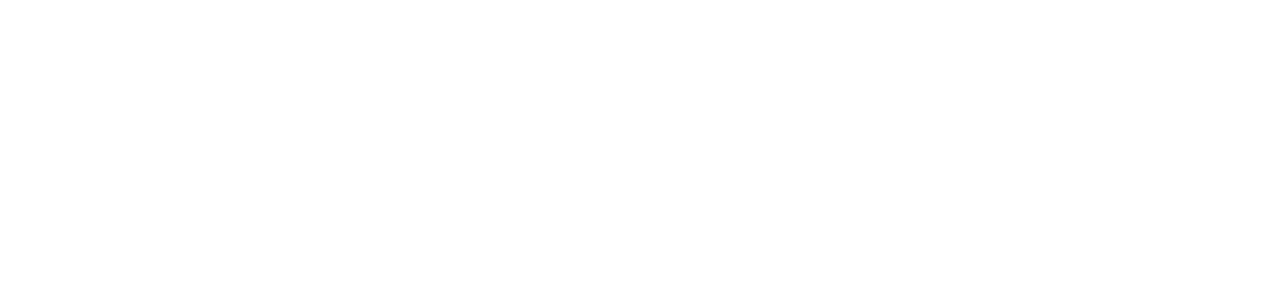
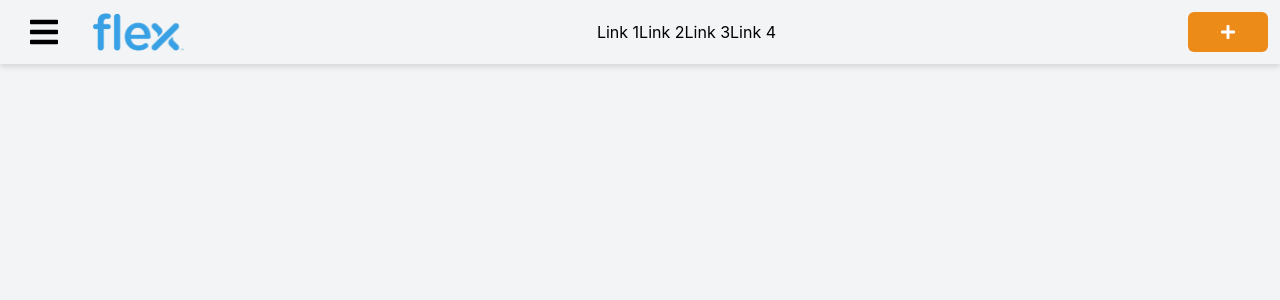
Before and after one commit to pihiwatari/digital-catalog-react, a React (Create React App) app: page /3DModels/1 in a window 1280 px wide. Before the commit this address had no page. Shown: the top 300 px of the page. Built offline with nearby package versions, Linux system fonts and the light colour scheme; data requests are answered from the project's data file.

Commit message:
Header styling

```diff
--- a/src/App.js
+++ b/src/App.js
@@ -1,6 +1,7 @@
 import { Routes, Route } from "react-router-dom";
 import { useState, useEffect } from "react";
 import { GalleryPage } from "./pages/GalleryPage";
+import { Header } from "./layouts/Header";
 import "./index.css";
 
 function App() {
@@ -13,7 +14,6 @@
     const fetchData = async (url) => {
       const data = await fetch(url);
       const models = await data.json();
-      console.log(models);
       setModelData(models);
     };
 
@@ -22,7 +22,8 @@
   }, []);
 
   return (
-    <div id="app" className="w-screen h-screen">
+    <div id="app" className="flex flex-col w-screen h-screen bg-gray-100">
+      <Header />
       <Routes>
         <Route path="/" element={<GalleryPage models={modelData} />} />
       </Routes>
--- a/src/components/Render3DModel/index.js
+++ b/src/components/Render3DModel/index.js
@@ -31,6 +31,7 @@
       <ErrorBoundary>
         <Canvas
           camera={{ fov: 75, near: 0.1, far: 1000, position: [0, 10, 20] }}
+          className="bg-gray-300"
         >
           <Model url={url} />
           <Environment preset="sunset" />
--- /dev/null
+++ b/src/layouts/Header/index.js
@@ -0,0 +1,41 @@
+import React, { useState } from "react";
+import { Link } from "react-router-dom";
+import { FaBars, FaPlus, FaRegTimesCircle } from "react-icons/fa";
+import flex_logo from "../../assets/images/flex_logo.svg";
+
+function Header() {
+  const [menuOpen, setMenuOpen] = useState(false);
+
+  const handleClick = () => {
+    setMenuOpen((prevState) => !prevState);
+  };
+
+  return (
+    <nav className="flex justify-between items-center h-16 w-full p-3 bg-gray-100 drop-shadow-md">
+      <div className="flex items-center gap-4">
+        <button className="p-4" onClick={handleClick}>
+          {!!menuOpen ? (
+            <FaRegTimesCircle className="h-8 w-8" />
+          ) : (
+            <FaBars className="h-8 w-8" />
+          )}
+        </button>
+        <img className="h-10 w-full" src={flex_logo} alt="Flex_logo.svg" />
+      </div>
+      <ul className="hidden md:flex">
+        <li>Link 1</li>
+        <li>Link 2</li>
+        <li>Link 3</li>
+        <li>Link 4</li>
+      </ul>
+      <Link
+        to="/"
+        className="flex justify-center items-center h-10 w-20 rounded-md bg-secondary text-white "
+      >
+        <FaPlus />
+      </Link>
+    </nav>
+  );
+}
+
+export { Header };
--- a/src/pages/GalleryPage/index.js
+++ b/src/pages/GalleryPage/index.js
@@ -6,7 +6,7 @@
   const baseURL = "http://localhost:3003/files/";
 
   return (
-    <main className="">
+    <main className="flex-grow grid grid-cols-1 sm:grid-cols-2 lg:grid-cols-4 ">
       {models?.map((model) => {
         const url = baseURL + model.modelURL;
 
--- a/tailwind.config.js
+++ b/tailwind.config.js
@@ -2,7 +2,21 @@
 module.exports = {
   content: ["./src/**/*.{js,jsx,ts,tsx}"],
   theme: {
-    extend: {},
+    extend: {
+      colors: {
+        primary: {
+          DEFAULT: "#009ADD",
+        },
+        secondary: {
+          DEFAULT: "#ED8B19",
+        },
+        background: {
+          light: "#EDEDED",
+          DEFAULT: "#C4C4C4",
+          dark: "#A5A5A5",
+        },
+      },
+    },
   },
   plugins: [],
 };
```
Also changed, not shown: public/logo.svg (renamed from src/logo.svg), src/assets/images/flex_logo.svg (added).
